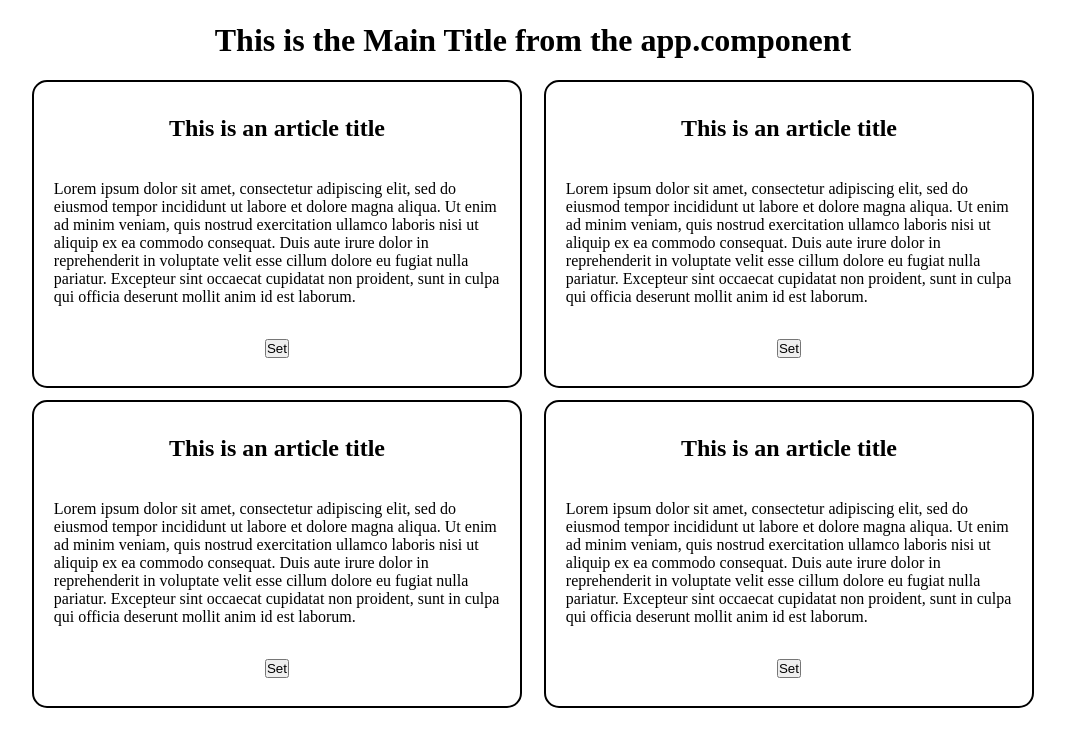
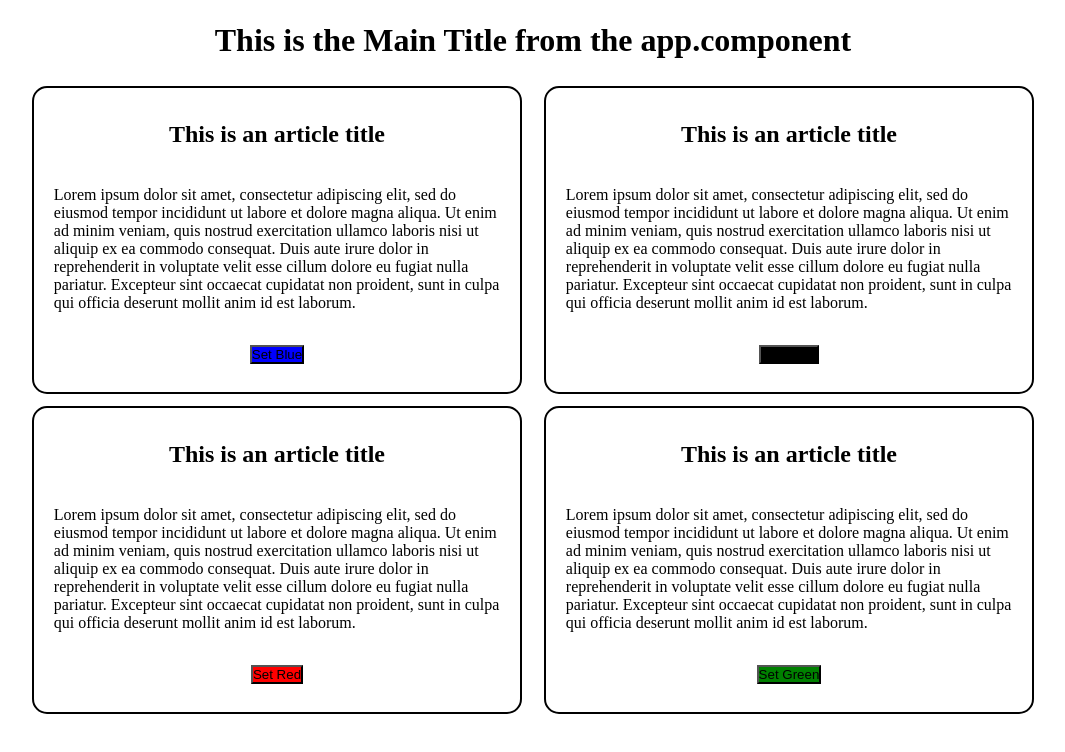
Before and after one commit to cw66786/angular_day1_hw, an Angular app in the folder Angular_day1_hw/: page / in a window 1280 px wide. Shown: the top 752 px of the page, without its empty margins (107-1172 px from the left). Built offline with nearby package versions, Linux system fonts and the light colour scheme.

Commit message:
got buttons to render properly with colors

```diff
--- a/Angular_day1_hw/src/app/app.component.css
+++ b/Angular_day1_hw/src/app/app.component.css
@@ -9,14 +9,3 @@
     text-align: center;
 
 }
-
-
-.secondary-container {
-    height: 80vh;
-    width: 80vw;
-    margin: auto;
-   display: grid;
-   grid-template-columns: 1fr 1fr;
-   grid-template-rows: 1fr 1fr;
-
-}
--- a/Angular_day1_hw/src/app/app.component.html
+++ b/Angular_day1_hw/src/app/app.component.html
@@ -1,6 +1,5 @@
 <div class="main">
   <h1>This is the Main Title from the app.component</h1>
 </div>
-<div class="secondary-container">
-  <app-articles *ngFor="let color of colors"></app-articles>
-</div>
+
+  <app-articles [colors]=colors ></app-articles>
--- a/Angular_day1_hw/src/app/app.component.ts
+++ b/Angular_day1_hw/src/app/app.component.ts
@@ -1,4 +1,4 @@
-import { Component } from '@angular/core';
+import { Component, Output } from '@angular/core';
 
 @Component({
   selector: 'app-root',
@@ -8,7 +8,8 @@ import { Component } from '@angular/core';
 export class AppComponent {
   title = 'Angular_day1_hw';
 
-  colors: string[] = ["Blue","Black","Red","Green"];
+ public  colors: string[] = ["Blue","Black","Red","Green"];
+
 
 
 
--- a/Angular_day1_hw/src/app/articles/articles.component.css
+++ b/Angular_day1_hw/src/app/articles/articles.component.css
@@ -1,4 +1,13 @@
 
+.secondary-container {
+    height: 80vh;
+    width: 80vw;
+    margin: auto;
+   display: grid;
+   grid-template-columns: 1fr 1fr;
+   grid-template-rows: 1fr 1fr;
+
+}
 
 .article-container {
     display: flex;
--- a/Angular_day1_hw/src/app/articles/articles.component.html
+++ b/Angular_day1_hw/src/app/articles/articles.component.html
@@ -1,4 +1,7 @@
-<div class="article-container">
+
+
+<div class="secondary-container">
+<div class="article-container" *ngFor="let color of colors; let i = index" >
 <h2>This is an article title</h2>
 <p>
   Lorem ipsum dolor sit amet, consectetur adipiscing elit, sed do eiusmod tempor
@@ -9,5 +12,6 @@
   in culpa qui officia deserunt mollit anim id est laborum.
 </p>
 
-<button>Set </button>
+<button id="{{i}}" [style.background-color]="color">Set {{color}}</button>
+  </div>
 </div>
--- a/Angular_day1_hw/src/app/articles/articles.component.ts
+++ b/Angular_day1_hw/src/app/articles/articles.component.ts
@@ -1,4 +1,4 @@
-import { Component, OnInit } from '@angular/core';
+import { Component, OnInit, Input} from '@angular/core';
 
 @Component({
   selector: 'app-articles',
@@ -6,7 +6,7 @@ import { Component, OnInit } from '@angular/core';
   styleUrls: ['./articles.component.css']
 })
 export class ArticlesComponent implements OnInit {
-
+ @Input() colors!: string[];
   constructor() { }
 
   ngOnInit(): void {
```
